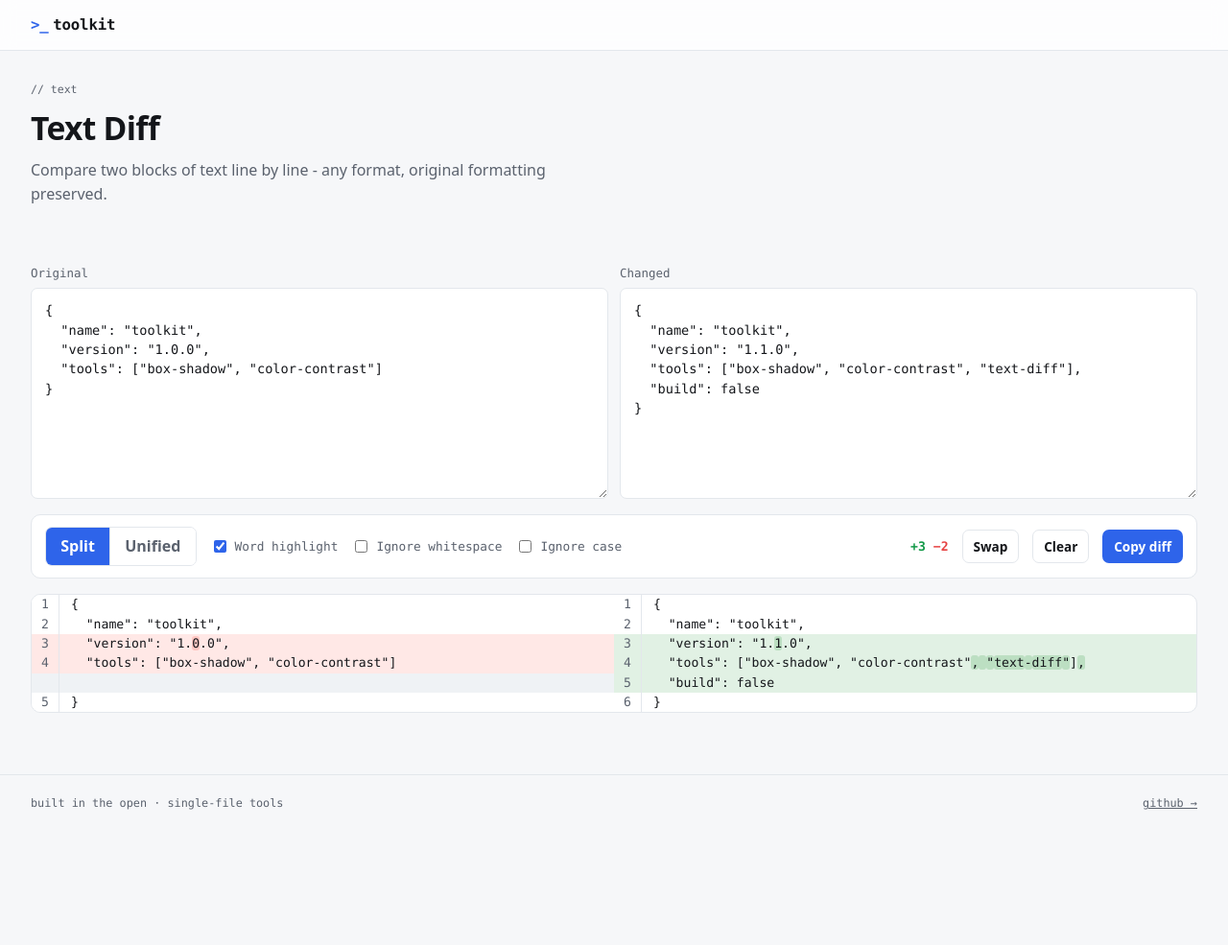
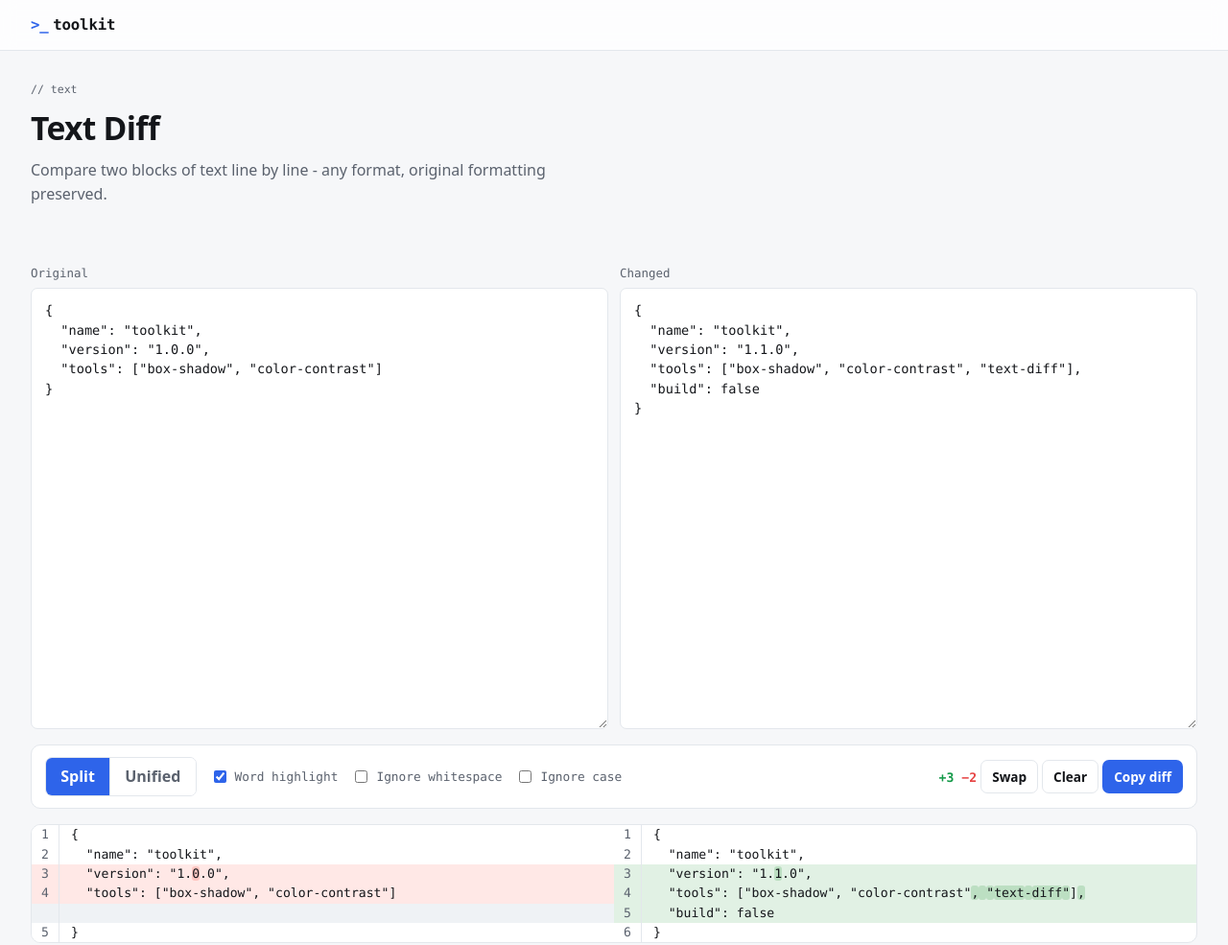
Before and after one commit to kwandev/html-toolkit, a website: page app/text-diff.html in a window 1280 px wide. Shown: the top 985 px of the page at 96% size. Before the commit the page ends 867 px from the top, so only its background shows below. Drawn offline with Linux system fonts and the light colour scheme.

Commit message:
fix: text-diff 입력창·툴바 반응형 레이아웃 개선
- 입력 textarea 높이를 clamp(220px, 50vw, 460px)로 뷰포트에 맞게 조정
- 통계·버튼을 div로 묶어 좁은 화면에서 한 덩어리로 줄바꿈되도록 정리

Co-Authored-By: Claude Opus 4.8 (1M context) <noreply@anthropic.com>

```diff
--- a/app/text-diff.html
+++ b/app/text-diff.html
@@ -196,7 +196,7 @@
         font-size: 0.85rem;
         line-height: 1.5;
         width: 100%;
-        min-height: 220px;
+        min-height: clamp(220px, 50vw, 460px);
         resize: vertical;
         padding: 12px 14px;
         border: 1px solid var(--line);
@@ -378,10 +378,12 @@
           <label class="toggle"><input id="opt-ws" type="checkbox" /> Ignore whitespace</label>
           <label class="toggle"><input id="opt-cs" type="checkbox" /> Ignore case</label>
           <span class="spacer"></span>
-          <span class="stats" id="stats"></span>
-          <button class="btn sm" id="swap" type="button">Swap</button>
-          <button class="btn sm" id="clear" type="button">Clear</button>
-          <button class="btn sm btn--accent" id="copy" type="button">Copy diff</button>
+          <div>
+            <span class="stats" id="stats"></span>
+            <button class="btn sm" id="swap" type="button">Swap</button>
+            <button class="btn sm" id="clear" type="button">Clear</button>
+            <button class="btn sm btn--accent" id="copy" type="button">Copy diff</button>
+          </div>
         </div>
 
         <div class="panel result"><div id="out" class="diff"></div></div>
```
